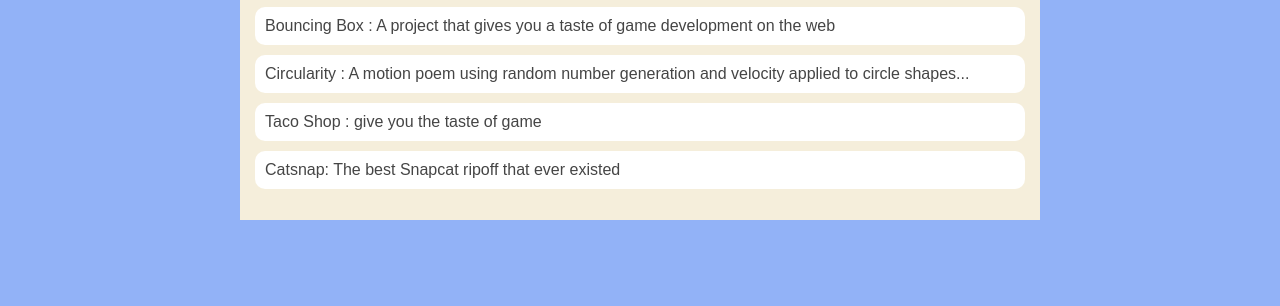
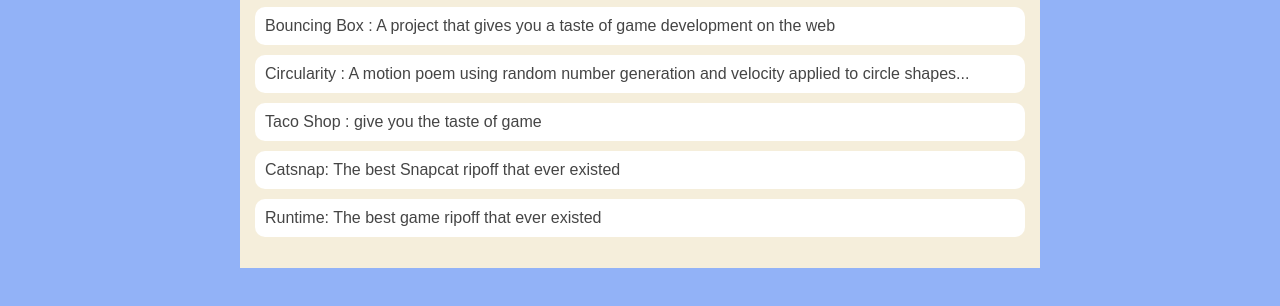
Before and after one commit to Ianlongsam/IanSam2.github.io, a plain HTML site: page portfolio.html in a window 1280 px wide. Shown: the part 270-576 px from the top of the page. Drawn offline with Linux system fonts and the light colour scheme.

Commit message:
portfolio

```diff
--- a/portfolio.html
+++ b/portfolio.html
@@ -124,6 +124,8 @@
                             velocity applied to circle shapes...</a></li>
                     <li><a href="projects/taco-shop/">Taco Shop : give you the taste of game </a></li>
                     <li><a href="projects/catstagram/"">Catsnap: The best Snapcat ripoff that ever existed</a></li>
+                    <li><a href="projects/runtime/"">Runtime: The best game ripoff that ever existed</a></li>
+
 
                 </ul>
             </div>
```
